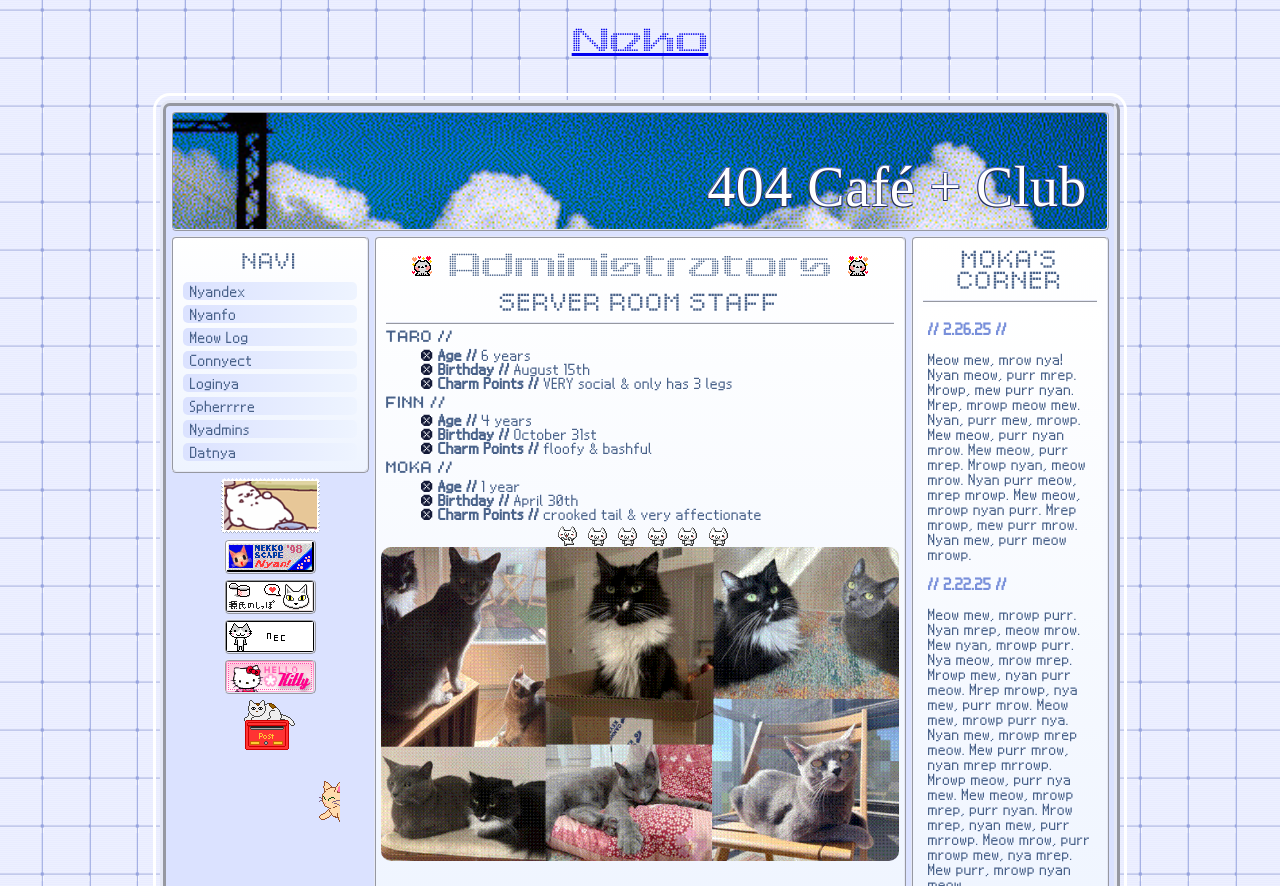
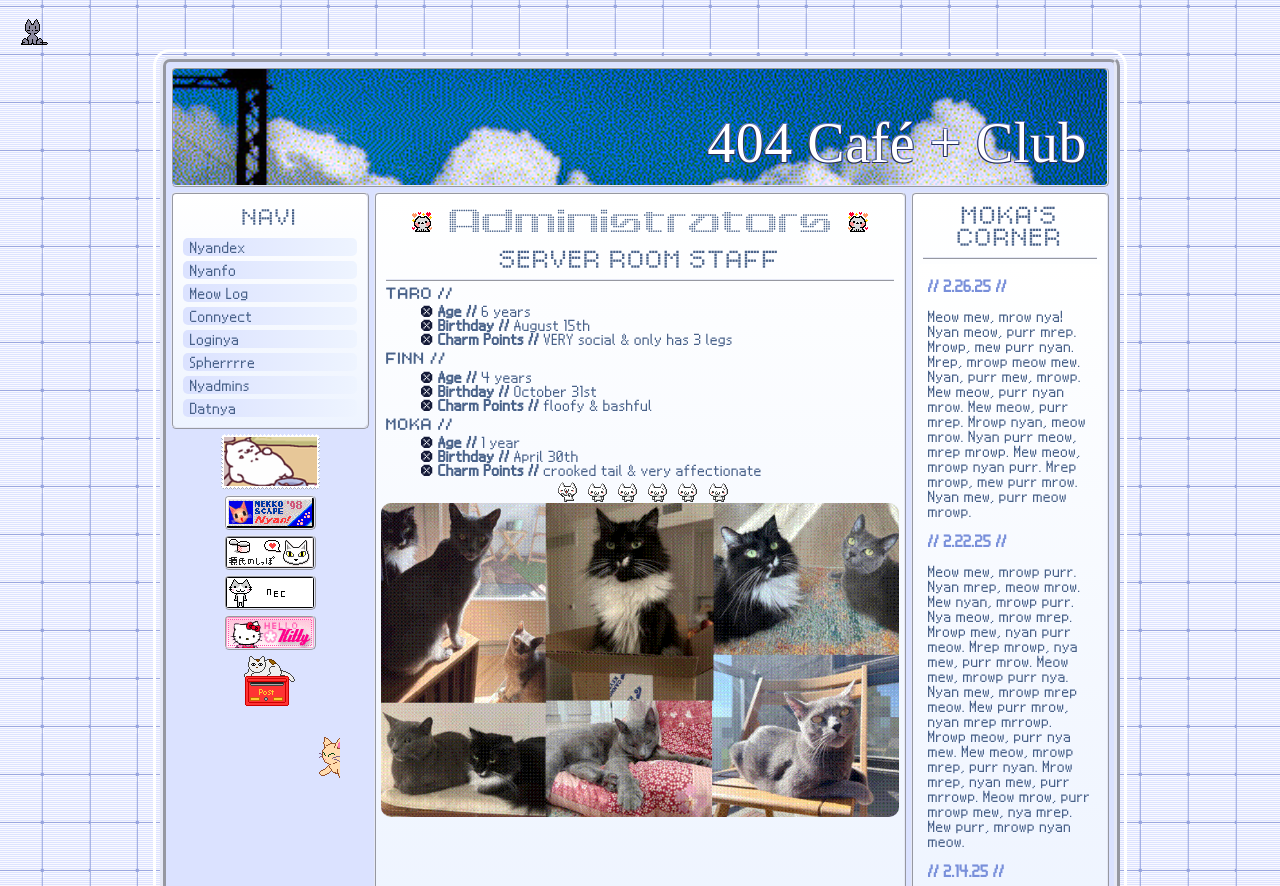
Before and after one commit to fuzzysh/404cafeclub, a plain HTML site: page 404cafeclub/static/admins.html in a window 1280 px wide. Shown: the top 886 px of the page. Drawn offline with Linux system fonts and the light colour scheme; a web font is replaced by a local one.

Commit message:
swap webneko with oneko.js

```diff
--- /dev/null
+++ b/404cafeclub/js/oneko.js
@@ -0,0 +1,239 @@
+// oneko.js: https://github.com/adryd325/oneko.js
+
+(function oneko() {
+  const isReducedMotion =
+    window.matchMedia(`(prefers-reduced-motion: reduce)`) === true ||
+    window.matchMedia(`(prefers-reduced-motion: reduce)`).matches === true;
+
+  if (isReducedMotion) return;
+
+  const nekoEl = document.createElement("div");
+
+  let nekoPosX = 32;
+  let nekoPosY = 32;
+
+  let mousePosX = 0;
+  let mousePosY = 0;
+
+  let frameCount = 0;
+  let idleTime = 0;
+  let idleAnimation = null;
+  let idleAnimationFrame = 0;
+
+  const nekoSpeed = 10;
+  const spriteSets = {
+    idle: [[-3, -3]],
+    alert: [[-7, -3]],
+    scratchSelf: [
+      [-5, 0],
+      [-6, 0],
+      [-7, 0],
+    ],
+    scratchWallN: [
+      [0, 0],
+      [0, -1],
+    ],
+    scratchWallS: [
+      [-7, -1],
+      [-6, -2],
+    ],
+    scratchWallE: [
+      [-2, -2],
+      [-2, -3],
+    ],
+    scratchWallW: [
+      [-4, 0],
+      [-4, -1],
+    ],
+    tired: [[-3, -2]],
+    sleeping: [
+      [-2, 0],
+      [-2, -1],
+    ],
+    N: [
+      [-1, -2],
+      [-1, -3],
+    ],
+    NE: [
+      [0, -2],
+      [0, -3],
+    ],
+    E: [
+      [-3, 0],
+      [-3, -1],
+    ],
+    SE: [
+      [-5, -1],
+      [-5, -2],
+    ],
+    S: [
+      [-6, -3],
+      [-7, -2],
+    ],
+    SW: [
+      [-5, -3],
+      [-6, -1],
+    ],
+    W: [
+      [-4, -2],
+      [-4, -3],
+    ],
+    NW: [
+      [-1, 0],
+      [-1, -1],
+    ],
+  };
+
+  function init() {
+    nekoEl.id = "oneko";
+    nekoEl.ariaHidden = true;
+    nekoEl.style.width = "32px";
+    nekoEl.style.height = "32px";
+    nekoEl.style.position = "fixed";
+    nekoEl.style.pointerEvents = "none";
+    nekoEl.style.imageRendering = "pixelated";
+    nekoEl.style.left = `${nekoPosX - 16}px`;
+    nekoEl.style.top = `${nekoPosY - 16}px`;
+    nekoEl.style.zIndex = 2147483647;
+
+    let nekoFile = "./oneko.gif"
+    const curScript = document.currentScript
+    if (curScript && curScript.dataset.cat) {
+      nekoFile = curScript.dataset.cat
+    }
+    nekoEl.style.backgroundImage = `url(${nekoFile})`;
+
+    document.body.appendChild(nekoEl);
+
+    document.addEventListener("mousemove", function (event) {
+      mousePosX = event.clientX;
+      mousePosY = event.clientY;
+    });
+
+    window.requestAnimationFrame(onAnimationFrame);
+  }
+
+  let lastFrameTimestamp;
+
+  function onAnimationFrame(timestamp) {
+    // Stops execution if the neko element is removed from DOM
+    if (!nekoEl.isConnected) {
+      return;
+    }
+    if (!lastFrameTimestamp) {
+      lastFrameTimestamp = timestamp;
+    }
+    if (timestamp - lastFrameTimestamp > 100) {
+      lastFrameTimestamp = timestamp
+      frame()
+    }
+    window.requestAnimationFrame(onAnimationFrame);
+  }
+
+  function setSprite(name, frame) {
+    const sprite = spriteSets[name][frame % spriteSets[name].length];
+    nekoEl.style.backgroundPosition = `${sprite[0] * 32}px ${sprite[1] * 32}px`;
+  }
+
+  function resetIdleAnimation() {
+    idleAnimation = null;
+    idleAnimationFrame = 0;
+  }
+
+  function idle() {
+    idleTime += 1;
+
+    // every ~ 20 seconds
+    if (
+      idleTime > 10 &&
+      Math.floor(Math.random() * 200) == 0 &&
+      idleAnimation == null
+    ) {
+      let avalibleIdleAnimations = ["sleeping", "scratchSelf"];
+      if (nekoPosX < 32) {
+        avalibleIdleAnimations.push("scratchWallW");
+      }
+      if (nekoPosY < 32) {
+        avalibleIdleAnimations.push("scratchWallN");
+      }
+      if (nekoPosX > window.innerWidth - 32) {
+        avalibleIdleAnimations.push("scratchWallE");
+      }
+      if (nekoPosY > window.innerHeight - 32) {
+        avalibleIdleAnimations.push("scratchWallS");
+      }
+      idleAnimation =
+        avalibleIdleAnimations[
+          Math.floor(Math.random() * avalibleIdleAnimations.length)
+        ];
+    }
+
+    switch (idleAnimation) {
+      case "sleeping":
+        if (idleAnimationFrame < 8) {
+          setSprite("tired", 0);
+          break;
+        }
+        setSprite("sleeping", Math.floor(idleAnimationFrame / 4));
+        if (idleAnimationFrame > 192) {
+          resetIdleAnimation();
+        }
+        break;
+      case "scratchWallN":
+      case "scratchWallS":
+      case "scratchWallE":
+      case "scratchWallW":
+      case "scratchSelf":
+        setSprite(idleAnimation, idleAnimationFrame);
+        if (idleAnimationFrame > 9) {
+          resetIdleAnimation();
+        }
+        break;
+      default:
+        setSprite("idle", 0);
+        return;
+    }
+    idleAnimationFrame += 1;
+  }
+
+  function frame() {
+    frameCount += 1;
+    const diffX = nekoPosX - mousePosX;
+    const diffY = nekoPosY - mousePosY;
+    const distance = Math.sqrt(diffX ** 2 + diffY ** 2);
+
+    if (distance < nekoSpeed || distance < 48) {
+      idle();
+      return;
+    }
+
+    idleAnimation = null;
+    idleAnimationFrame = 0;
+
+    if (idleTime > 1) {
+      setSprite("alert", 0);
+      // count down after being alerted before moving
+      idleTime = Math.min(idleTime, 7);
+      idleTime -= 1;
+      return;
+    }
+
+    let direction;
+    direction = diffY / distance > 0.5 ? "N" : "";
+    direction += diffY / distance < -0.5 ? "S" : "";
+    direction += diffX / distance > 0.5 ? "W" : "";
+    direction += diffX / distance < -0.5 ? "E" : "";
+    setSprite(direction, frameCount);
+
+    nekoPosX -= (diffX / distance) * nekoSpeed;
+    nekoPosY -= (diffY / distance) * nekoSpeed;
+
+    nekoPosX = Math.min(Math.max(16, nekoPosX), window.innerWidth - 16);
+    nekoPosY = Math.min(Math.max(16, nekoPosY), window.innerHeight - 16);
+
+    nekoEl.style.left = `${nekoPosX - 16}px`;
+    nekoEl.style.top = `${nekoPosY - 16}px`;
+  }
+
+  init();
+})();
--- a/404cafeclub/static/admins.html
+++ b/404cafeclub/static/admins.html
@@ -12,11 +12,6 @@
 </head>
 
 <body>
-    <script>NekoType = "silver"</script>
-    <h1 id=nl>
-        <script src="https://webneko.net/n20171213.js"></script><a href="https://webneko.net">Neko</a>
-    </h1>
-</body>
 <div class="container">
 
     <header>
@@ -126,5 +121,6 @@
 <footer>
     <span>&copy; Taro, Moka, Finn // Churu &amp; Bikkies</span>
 </footer>
-
+<script src="../js/oneko.js" data-cat="../images/oneko/oneko-taro.gif"></script>
+</body>
 </html>
```
Also changed, not shown: 404cafeclub/images/oneko/oneko-taro.gif (added).
